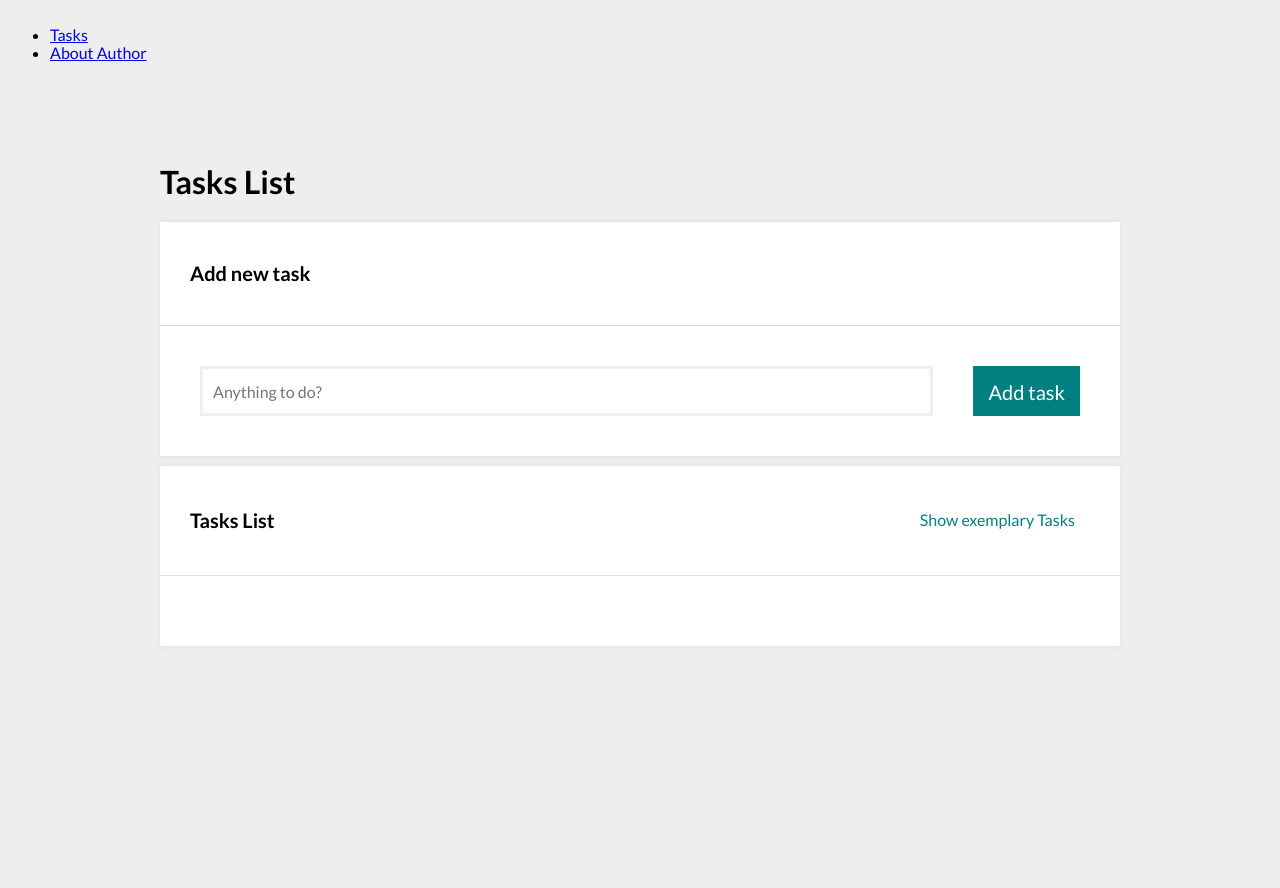
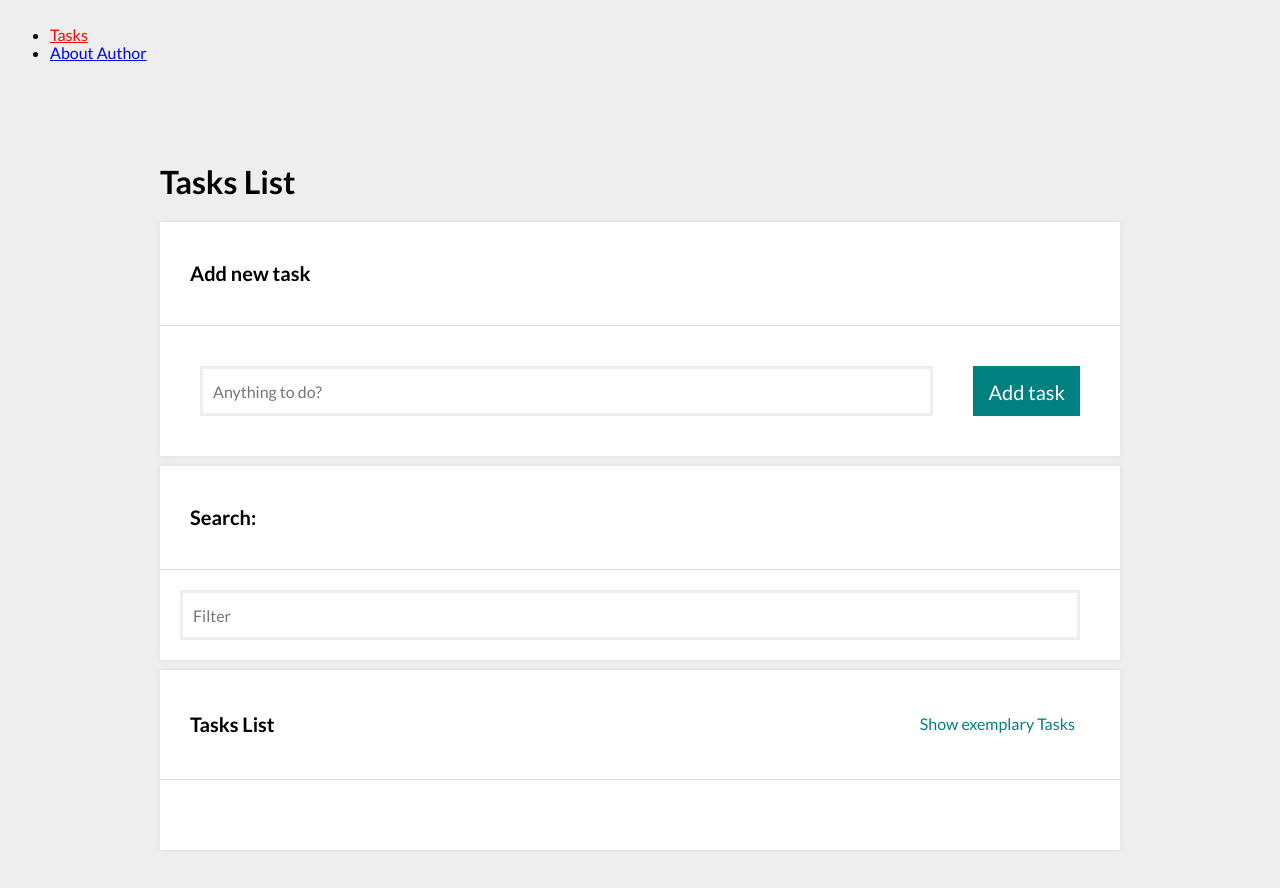
Before and after one commit to szpytmus/tasks-list-react, a React (Create React App) app: page /#/tasks in a window 1280 px wide. Before the commit the page ends 800 px from the top, so only its background shows below. Built offline with nearby package versions, Linux system fonts and the light colour scheme.

Commit message:
Search Section, StyledNavLink

```diff
--- a/src/App.js
+++ b/src/App.js
@@ -1,8 +1,9 @@
 import React from 'react';
-import { HashRouter, NavLink, Switch, Route, Redirect } from 'react-router-dom';
+import { HashRouter, Switch, Route, Redirect } from 'react-router-dom';
 import TasksPage from './features/tasks/TasksPage';
 import TaskPage from './features/tasks/TaskPage';
 import AuthorPage from './features/author/AuthorPage';
+import { StyledNavLink } from './styled';
 
 
 export default () => (
@@ -10,10 +11,10 @@ export default () => (
         <nav>
             <ul>
                 <li>
-                    <NavLink activeClassName="active" to="/tasks"> Tasks</NavLink>
+                    <StyledNavLink activeClassName="active" to="/tasks"> Tasks</StyledNavLink>
                 </li>
                 <li>
-                    <NavLink activeClassName="active" to="/author"> About Author</NavLink>
+                    <StyledNavLink activeClassName="active" to="/author"> About Author</StyledNavLink>
                 </li>
             </ul>
             <Switch>
--- /dev/null
+++ b/src/features/tasks/Input/index.js
@@ -0,0 +1,15 @@
+import styled from "styled-components";
+
+export default styled.input`
+    height: 50px;
+    border: 3px solid #eee;
+    padding-left: 10px;
+    margin-right: 20px;
+
+    @media (max-width: ${({ theme }) => theme.breakpoint.mobileMax}px) {
+        margin-right: 0;
+        margin-bottom: 10px;
+        width: 100%;
+    }
+
+`;
--- a/src/features/tasks/TasksPage/Form/index.js
+++ b/src/features/tasks/TasksPage/Form/index.js
@@ -1,8 +1,9 @@
 import React, { useState, useRef } from "react";
 import { useDispatch } from 'react-redux';
 import { nanoid } from '@reduxjs/toolkit';
-import {StyledForm, Input, Button} from './styled';
+import {StyledForm, Button} from './styled';
 import { addTask } from '../../tasksSlice';
+import Input from "../../Input";
 
 
 const Form = () => {
--- a/src/features/tasks/TasksPage/Form/styled.js
+++ b/src/features/tasks/TasksPage/Form/styled.js
@@ -8,20 +8,6 @@ export const StyledForm = styled.form`
 
     @media (max-width: ${({ theme }) => theme.breakpoint.mobileMax}px) {
         grid-template-columns: 1fr;
-    }
-
-`;
-
-export const Input = styled.input`
-    height: 50px;
-    border: 3px solid #eee;
-    padding-left: 10px;
-    margin-right: 20px;
-
-    @media (max-width: ${({ theme }) => theme.breakpoint.mobileMax}px) {
-        margin-right: 0;
-        margin-bottom: 10px;
-        width: 100%;
     }
 
 `;
--- /dev/null
+++ b/src/features/tasks/TasksPage/Search/index.js
@@ -0,0 +1,36 @@
+import React from 'react';
+import { useHistory, useLocation } from 'react-router-dom';
+import Input from '../../Input';
+import searchQueryParamName from '../searchQueryParamName';
+import { Wrapper } from './styled';
+
+export default () => {
+
+    const location = useLocation();
+    const history = useHistory();
+
+    const query = (new URLSearchParams(location.search)).get(searchQueryParamName);
+
+
+    const onTaskFilterChange = ({target}) => {
+        const searchParams = new URLSearchParams(location.search);
+
+        if(target.value.trim() === ""){
+            searchParams.delete(searchQueryParamName);
+        } else {
+            searchParams.set(searchQueryParamName, target.value);
+        }
+
+        history.push(`${location.pathname}?${searchParams.toString()}`);
+    };
+
+    return (
+        <Wrapper>
+        <Input
+            placeholder="Filter"
+            value = {query || ""}
+            onChange={onTaskFilterChange}
+        />
+        </Wrapper>
+    );
+};
--- /dev/null
+++ b/src/features/tasks/TasksPage/Search/styled.js
@@ -0,0 +1,6 @@
+import styled from "styled-components";
+
+export const Wrapper = styled.div`
+display:grid;
+grid-template-columns: 1fr;
+`
--- a/src/features/tasks/TasksPage/TaskList/index.js
+++ b/src/features/tasks/TasksPage/TaskList/index.js
@@ -1,14 +1,18 @@
 import React from "react";
 import { useSelector, useDispatch } from 'react-redux';
 import { List, Item, Content, Button } from './styled';
-import { selectTasks, toggleTaskDone, removeTask, selectHideDone } from '../../tasksSlice';
-import { Link } from "react-router-dom";
+import { selectTasksByQuery, toggleTaskDone, removeTask, selectHideDone } from '../../tasksSlice';
+import { Link, useLocation } from "react-router-dom";
+import searchQueryParamName from "../searchQueryParamName";
 
 
 
 const TaskList = () => {
 
-  const tasks = useSelector(selectTasks);
+  const location = useLocation();
+  const query = (new URLSearchParams(location.search)).get(searchQueryParamName);
+
+  const tasks = useSelector(state => selectTasksByQuery(state, query));
   const hideDone = useSelector(selectHideDone);
   const dispatch = useDispatch();
 
--- a/src/features/tasks/TasksPage/index.js
+++ b/src/features/tasks/TasksPage/index.js
@@ -5,6 +5,7 @@ import Buttons from "./Buttons"
 import Section from "../../../common/Section"
 import Header from "../../../common/Header"
 import Container from "../../../common/Container"
+import Search from "./Search"
 
 
 
@@ -18,6 +19,11 @@ function TasksPage() {
       <Section
         title="Add new task"
         body={<Form />}
+      />
+
+      <Section
+        title="Search:"
+        body={<Search />}
       />
 
       <Section
--- /dev/null
+++ b/src/features/tasks/TasksPage/searchQueryParamName.js
@@ -0,0 +1 @@
+export default "search";
--- a/src/features/tasks/tasksSlice.js
+++ b/src/features/tasks/tasksSlice.js
@@ -45,5 +45,15 @@ export const selectIsEveryTaskDone = state => selectTasks(state).every (({ done
 export const getTaskById = (state, taskId) =>
     selectTasks(state).find(({ id }) => id === taskId);
 
+export const selectTasksByQuery = (state, query) =>{
+
+    const tasks = selectTasks(state);
+
+    if(!query || query.trim() === ""){
+        return tasks;
+    }
+    return tasks.filter(({ content }) =>
+    content.toUpperCase().includes(query.trim().toUpperCase()))
+}
 
 export default tasksSlice.reducer;
--- /dev/null
+++ b/src/styled.js
@@ -0,0 +1,12 @@
+import { NavLink } from "react-router-dom";
+import styled from "styled-components";
+
+const activeClassName = "active";
+
+export const StyledNavLink = styled(NavLink).attrs(() => ({
+    activeClassName,
+}))`
+    &.${activeClassName} {
+        color: red;
+    }
+`
```
